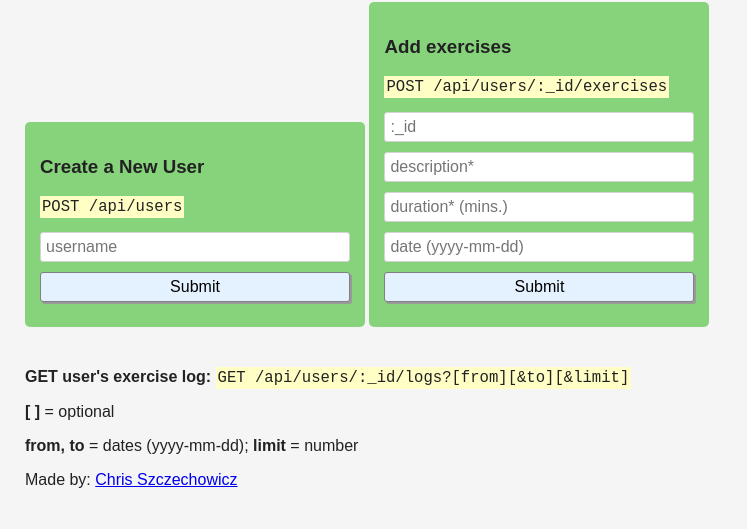
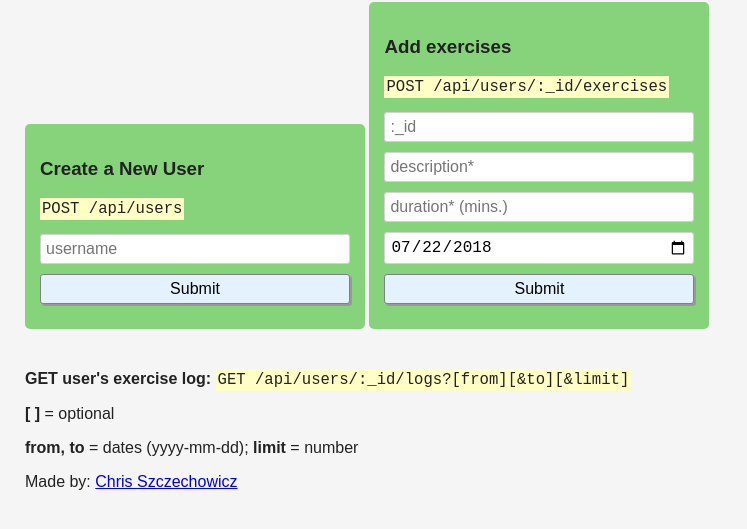
Before and after one commit to christophszcz/exercise-tracker, a website: page views/index.html in a window 1280 px wide. Shown: the part 81-610 px from the top of the page, without its empty margins (0-747 px from the left). Drawn offline with Linux system fonts and the light colour scheme; files that its build step writes are made by us from their sources.

Commit message:
Add a date picker

```diff
--- a/views/index.html
+++ b/views/index.html
@@ -24,7 +24,13 @@
         <input id="uid" type="text" name=":_id" placeholder=":_id" />
         <input id="desc" type="text" name="description" placeholder="description*" />
         <input id="dur" type="text" name="duration" placeholder="duration* (mins.)" />
-        <input id="date" type="text" name="date" placeholder="date (yyyy-mm-dd)" />
+        <input id="date"
+               type="date"
+               name="date"
+               value="2018-07-22"
+               min="1900-01-01"
+               max="2999-12-31"/>
+
         <input type="submit" value="Submit" />
       </form>
       <p>
```
